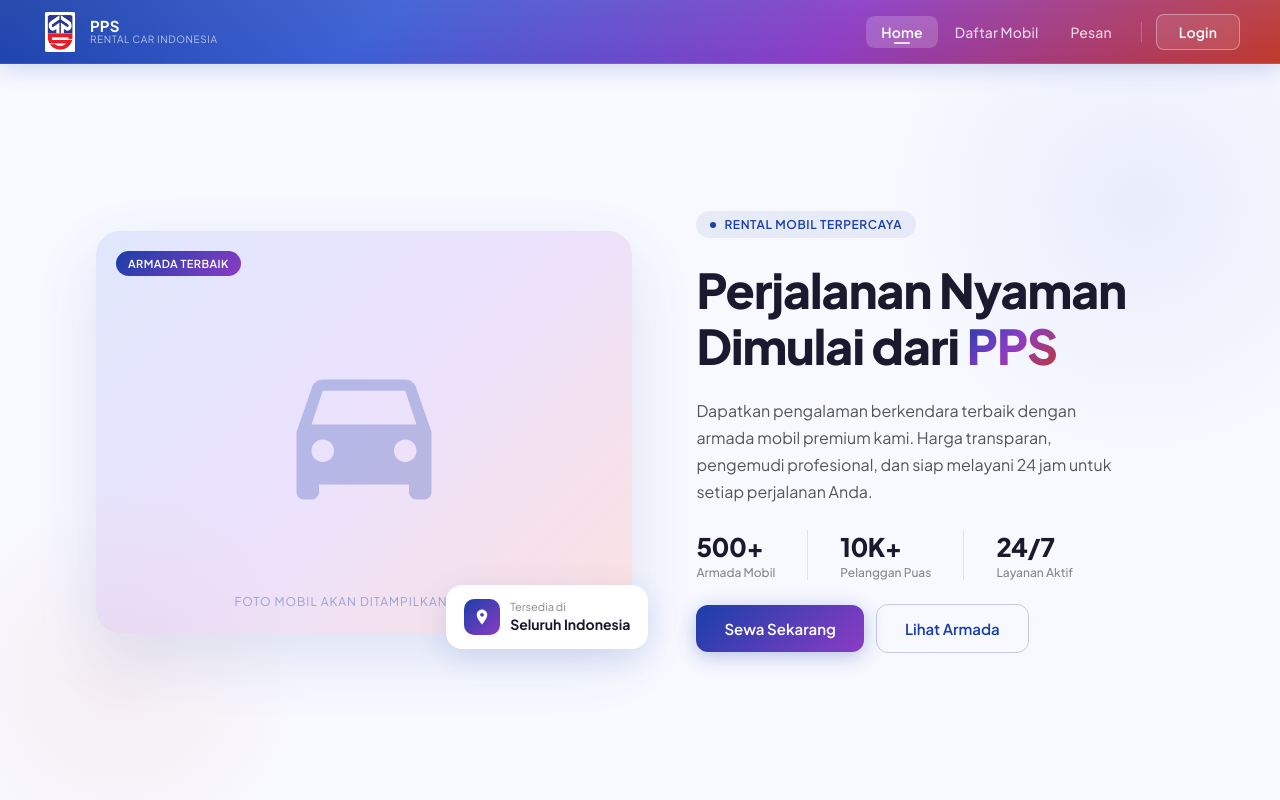
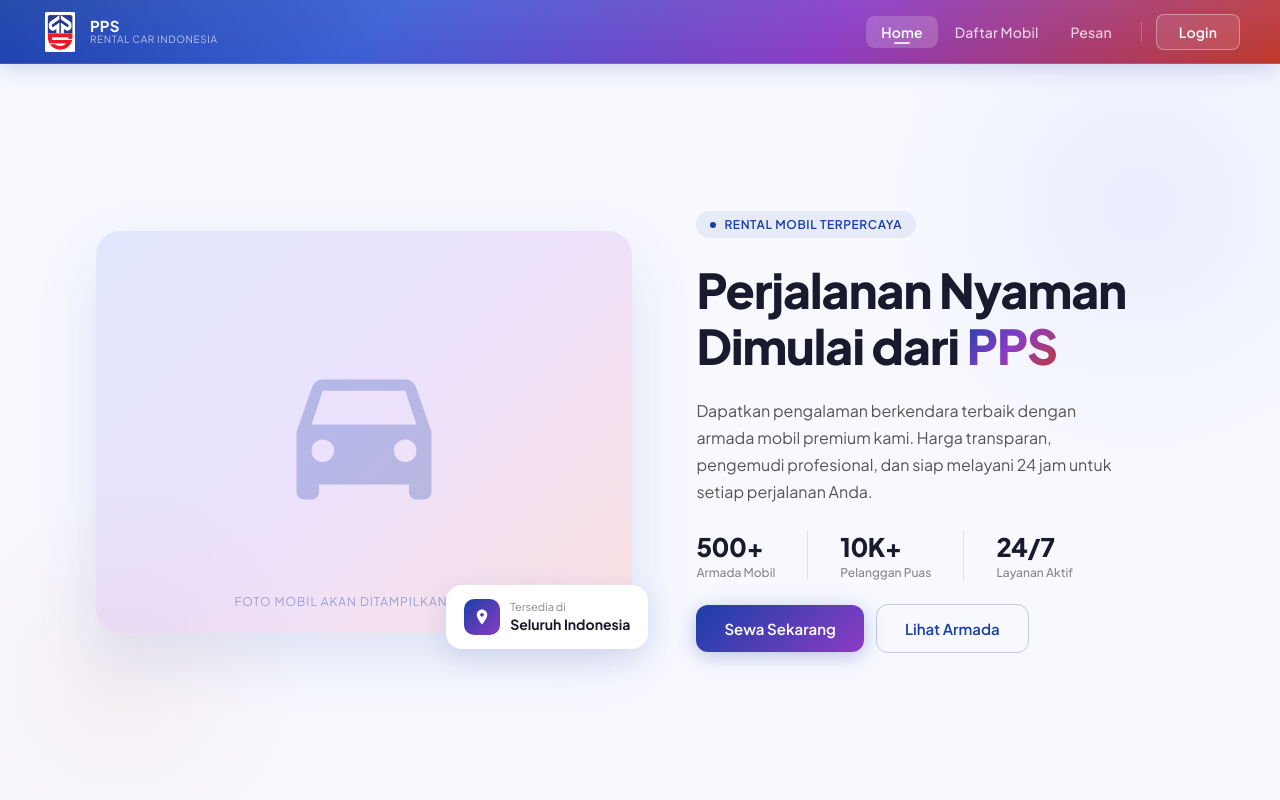
Before and after one commit to adityanarayan-zzz/Rental-Mobil, a React (Vite) app in the folder Rental_Mobil/: page / in a window 1280 px wide. Shown: the top 800 px of the page. Built offline with nearby package versions, Linux system fonts and the light colour scheme.

Commit message:
Hapus Highlight

```diff
--- a/Rental_Mobil/src/Pages/Home.tsx
+++ b/Rental_Mobil/src/Pages/Home.tsx
@@ -337,7 +337,6 @@ export default function Home() {
               <svg className="hero-car-icon" viewBox="0 0 24 24" fill="#1a3fa8">
                 <path d="M18.92 6.01C18.72 5.42 18.16 5 17.5 5h-11c-.66 0-1.21.42-1.42 1.01L3 12v8c0 .55.45 1 1 1h1c.55 0 1-.45 1-1v-1h12v1c0 .55.45 1 1 1h1c.55 0 1-.45 1-1v-8l-2.08-5.99zM6.5 16c-.83 0-1.5-.67-1.5-1.5S5.67 13 6.5 13s1.5.67 1.5 1.5S7.33 16 6.5 16zm11 0c-.83 0-1.5-.67-1.5-1.5s.67-1.5 1.5-1.5 1.5.67 1.5 1.5-.67 1.5-1.5 1.5zM5 11l1.5-4.5h11L19 11H5z"/>
               </svg>
-              <div className="hero-badge">Armada Terbaik</div>
               <p className="hero-placeholder-text">Foto mobil akan ditampilkan di sini</p>
             </div>
 
```
Also changed, not shown: Rental_Mobil/src/Pages/Daftar_Mobil.tsx (added), Rental_Mobil/src/Pages/Pesan.tsx (added).
